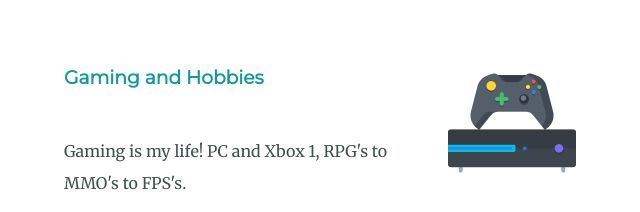
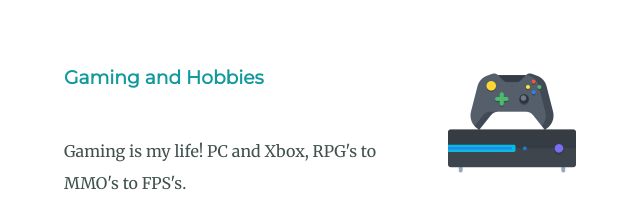
Before and after one commit to dectro/cv, a plain HTML site: page index.html in a window 1280 px wide. Shown: the part 1960-2172 px from the top of the page, 320-960 px from the left. Drawn offline with Linux system fonts and the light colour scheme.

Commit message:
Update index.html

```diff
--- a/index.html
+++ b/index.html
@@ -39,7 +39,7 @@
       <div class="skill-row">
         <img class="gaming-img" src="images/xbox.png" alt="Xbox">
         <h3>Gaming and Hobbies</h3>
-        <p>Gaming is my life! PC and Xbox 1, RPG's to MMO's to FPS's.</p>
+        <p>Gaming is my life! PC and Xbox, RPG's to MMO's to FPS's.</p>
         <p>My hobbies also include Archery, motorcycles, and working on computers. A+ certification in my future.</p>
       </div>
     </div>
```
